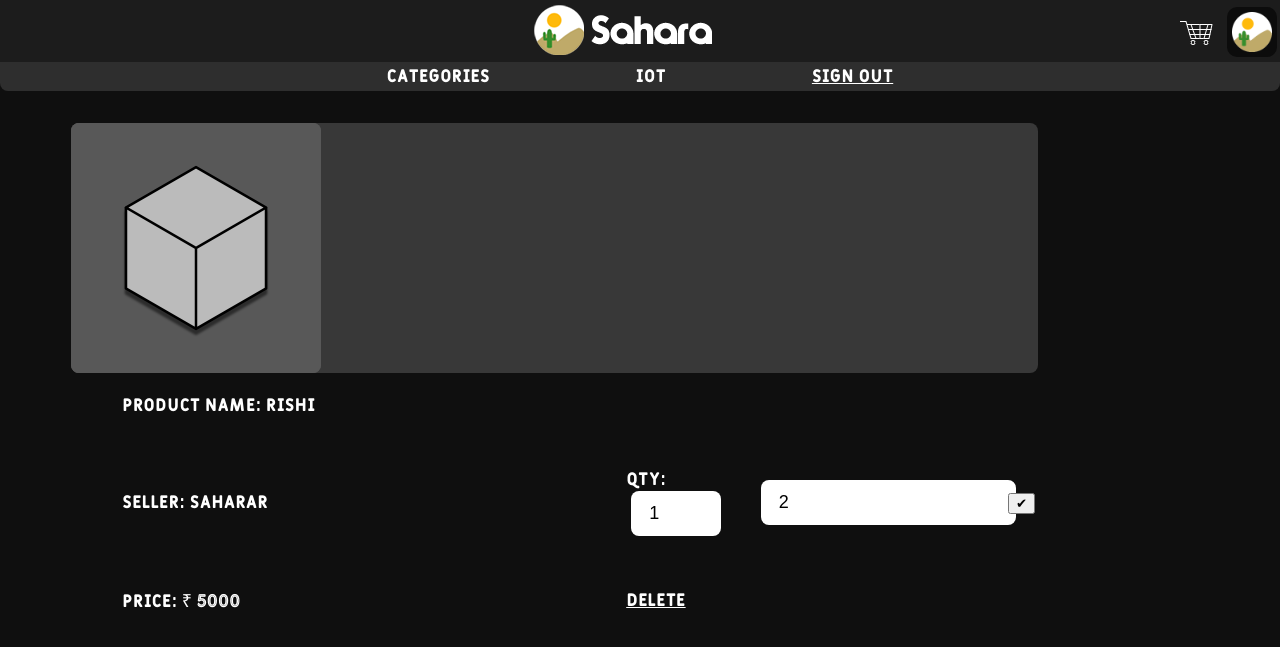
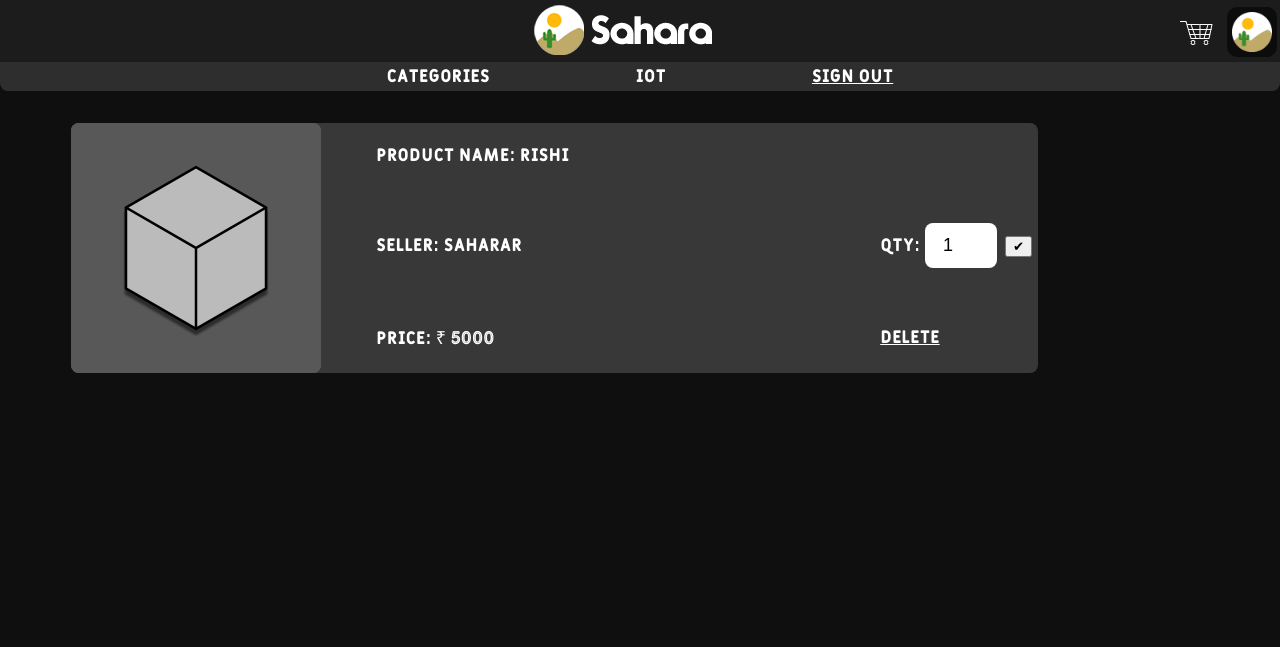
Before and after one commit to Team-De-bug/Sahara, a Django app: page /cart/ in a window 1280 px wide. Shown: the top 647 px of the page. Run offline with Django 3.2, Linux system fonts and the light colour scheme; a user stored in the database is signed in; data comes from the database, SQL or seed files in the repository; some libraries are stand-ins or nearby versions.

Commit message:
fixed the error in cart

```diff
--- a/mysite/shop/static/sahara/style.css
+++ b/mysite/shop/static/sahara/style.css
@@ -275,7 +275,7 @@
 }
 
 #qty{
-    width: 3em;
+    width: 2em;
     margin-left: 5px;
 }
 
@@ -339,6 +339,6 @@
     border-radius: 8px;
 }
 
-#invis{
+#order_id{
     display: none;
 }
```
